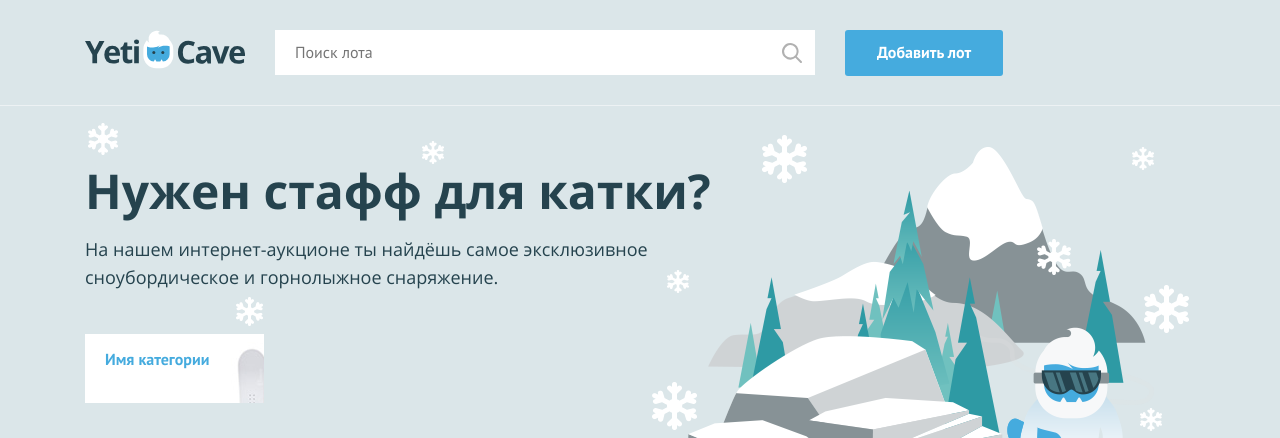
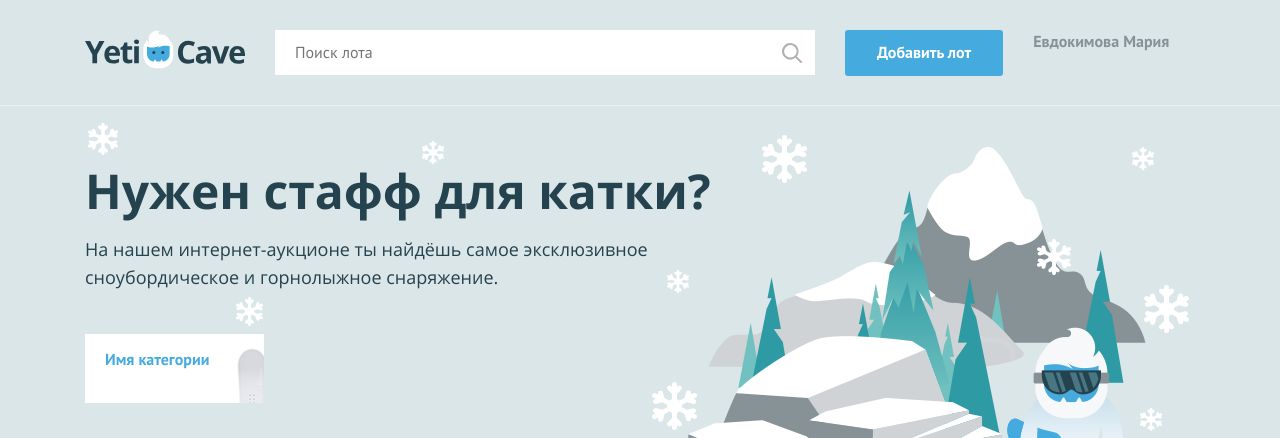
Before and after one commit to MariaEvdokimova/867641-yeticave, a PHP site: page / in a window 1280 px wide. Shown: the top 438 px of the page. Run offline with PHP 8.4, Linux system fonts and the light colour scheme.

Commit message:
Добавлено условие на показ имени пользователя

```diff
--- a/index.php
+++ b/index.php
@@ -1,7 +1,7 @@
 <?php
 $is_auth = rand(0, 1);
 
-$user_name = ''; // укажите здесь ваше имя
+$user_name = 'Евдокимова Мария'; // укажите здесь ваше имя
 ?>
 <!DOCTYPE html>
 <html lang="ru">
@@ -29,6 +29,20 @@ $user_name = ''; // укажите здесь ваше имя
         <nav class="user-menu">
 
         <!-- здесь должен быть PHP код для показа имени пользователя -->
+            <?php if ($is_auth == 1): ?>
+                <div class="user-menu__logged">
+                    <p><?=$user_name; ?></p>
+                </div>
+            <?php else: ?>
+                <ul class="user-menu__list">
+                    <li class="user-menu__item">
+                      <a href="#">Регистрация</a>
+                    </li>
+                    <li class="user-menu__item">
+                      <a href="#">Вход</a>
+                    </li>
+                </ul>
+            <?php endif; ?>
 
         </nav>
     </div>
```
Also changed, not shown: Readme.md.
